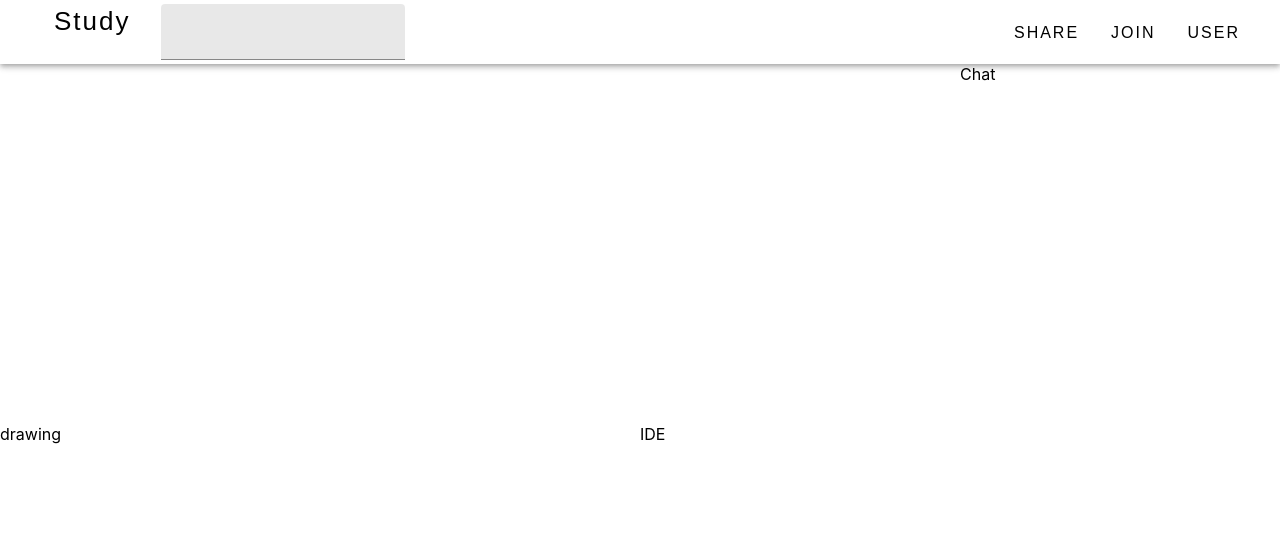
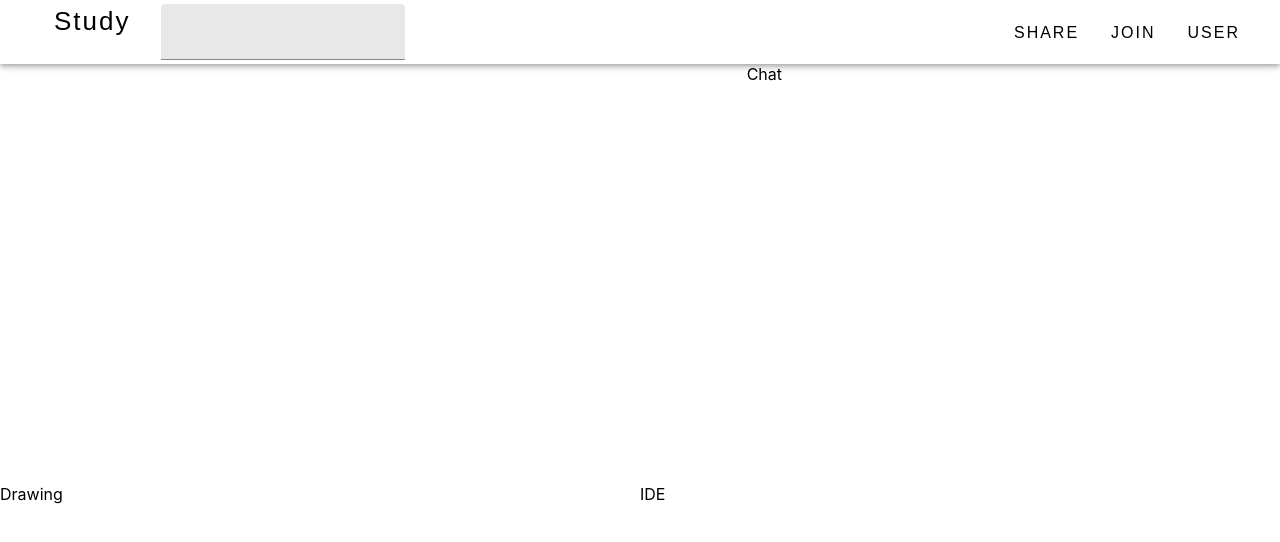
Before and after one commit to labiguime/Study-Buddy, a React (Create React App) app in the folder client-side/: page / in a window 1280 px wide. Shown: the top 542 px of the page. Built offline with nearby package versions, Linux system fonts and the light colour scheme.

Commit message:
fix video position

```diff
--- a/client-side/src/App.css
+++ b/client-side/src/App.css
@@ -1,12 +1,10 @@
-.wrapper {
+.player-wrapper {
   position: relative;
-  padding-top: 56.25% /* Player ratio: 100 / (1280 / 720) */
+  padding-top: 56.25%; /* 720 / 1280 = 0.5625 */
 }
 
-.player {
+.react-player {
   position: absolute;
   top: 0;
   left: 0;
-  width: 100%;
-  height: 100%;
 }
--- a/client-side/src/App.js
+++ b/client-side/src/App.js
@@ -1,3 +1,4 @@
+import './App.css'
 import Navbar from './components/Navbar';
 import DrawingBoard from 'react-drawing-board';
 import ReactPlayer from 'react-player';
@@ -11,27 +12,30 @@ function App() {
       <Navbar/>
       <header className="App-header">
       <Grid container>
-          <Grid item xs='9'>
-            <ReactPlayer
-              url='https://www.youtube.com/watch?v=ysz5S6PUM-U'
-            />
+          <Grid item xs='7'>
+            <div className='player-wrapper'>
+              <ReactPlayer
+                className='react-player'
+                controls='true'
+                url='https://www.youtube.com/watch?v=ysz5S6PUM-U'
+                width='100%'
+                height='90%'
+              />
+            </div>
           </Grid>
-          <Grid item xs='3'>
+          <Grid item xs='4'>
             Chat
           </Grid>
       </Grid>
+
       <Grid container>
           <Grid item xs='6'>
-            drawing
+            Drawing
           </Grid>
           <Grid item xs='6'>
             IDE
           </Grid>
       </Grid>
-
-      {/* <DrawingBoard
-        userId="user1" // identify for different players.
-      /> */}
       </header>
     </div>
   );
```
Also changed, not shown: 1 other file (tests, documents, lock files or other folders).
